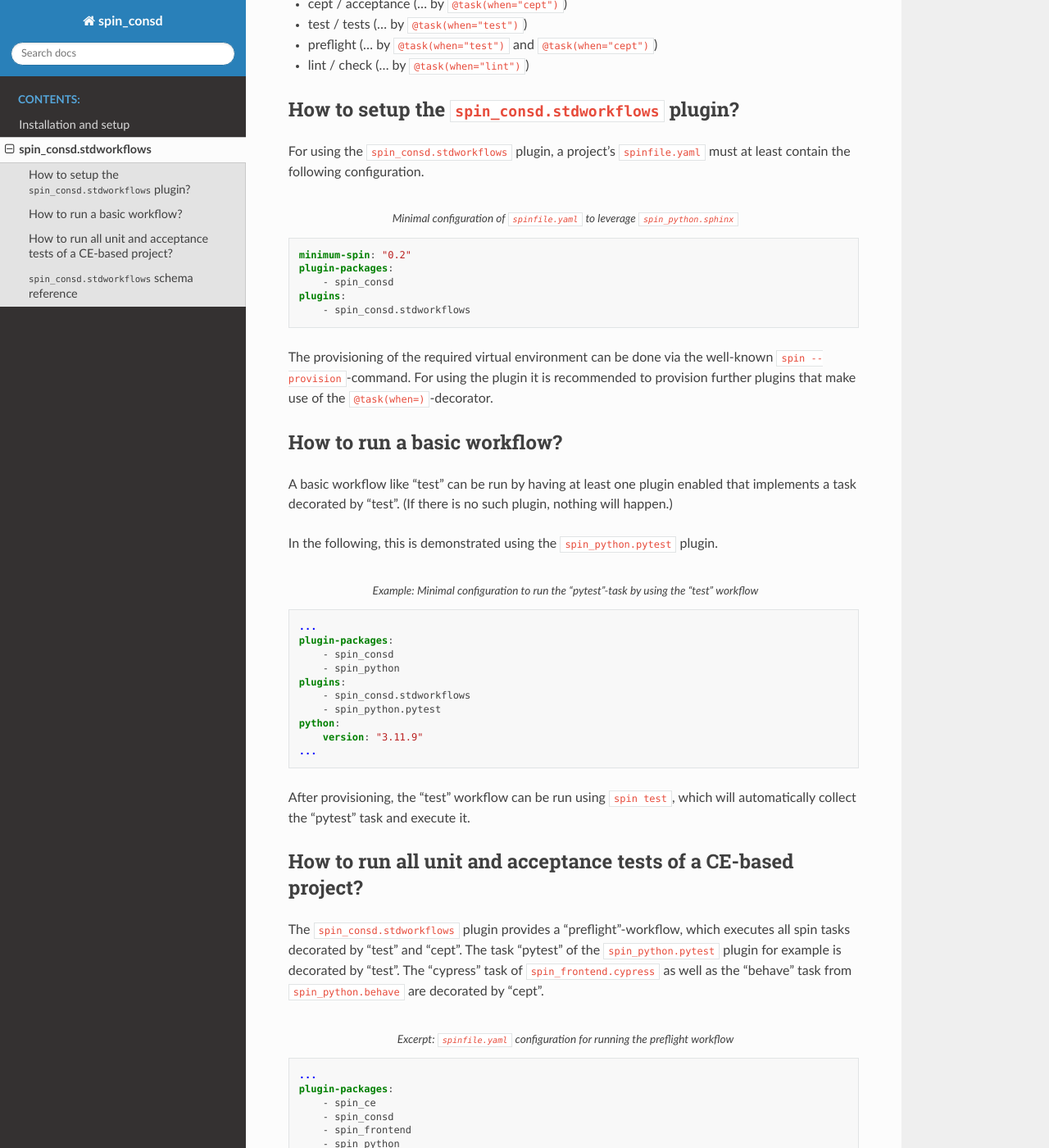
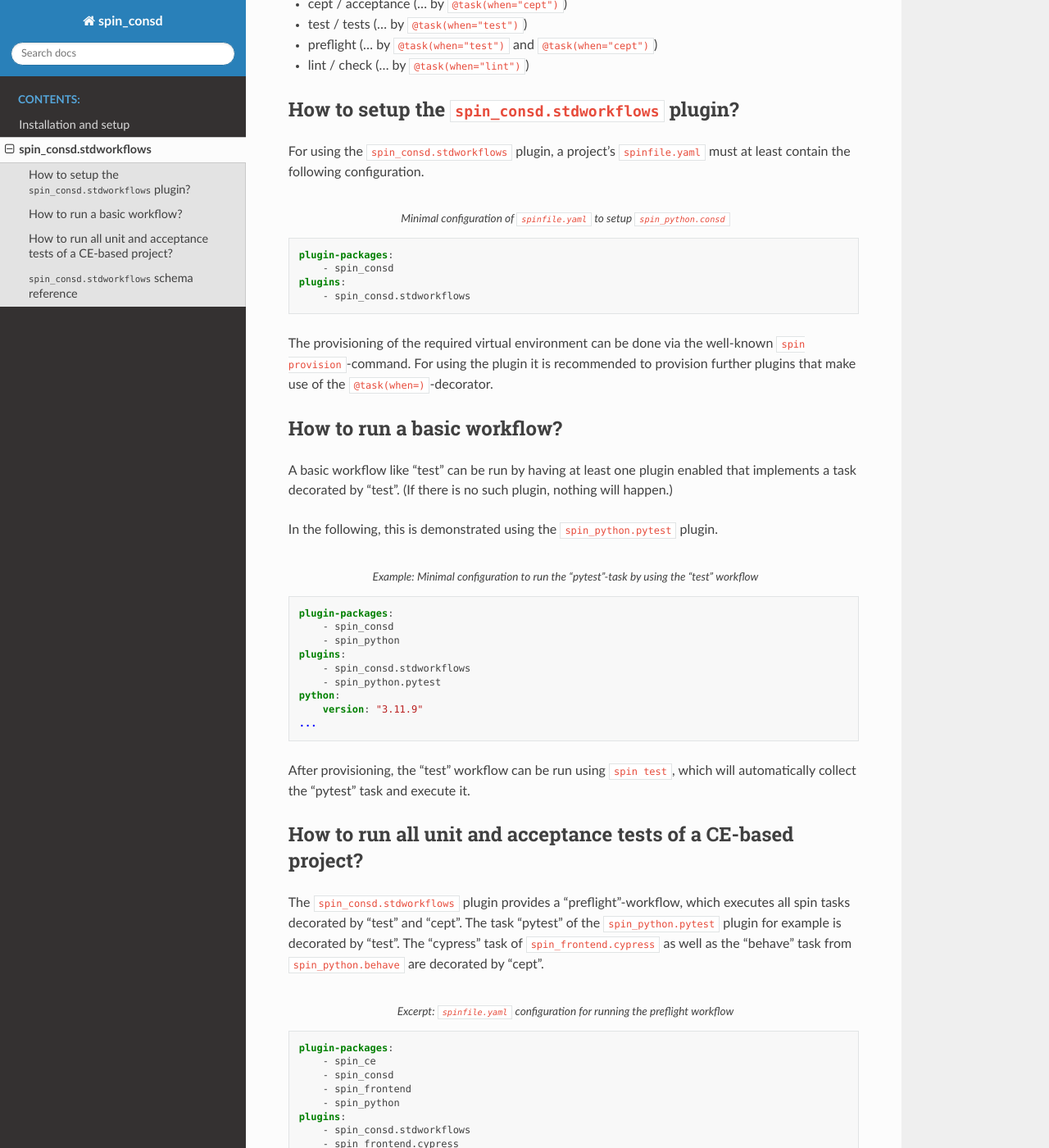
Before and after one commit to cslab/csspin-workflows, a Sphinx documentation site: the page built from docs/plugins/stdworkflows.rst, in a window 1280 px wide and 1400 px high, scrolled down 314 px. Shown: the whole window at 82% size. Built offline with Sphinx 7.4.7 and the Read the Docs theme 2.0.0, drawn with Linux system fonts in a browser that asks for light colours; pages that are not in the unit, such as notebooks, are missing from menus.

Commit message:
Resolve "--provision and --cleanup are now tasks"

```diff
--- a/docs/installation.rst
+++ b/docs/installation.rst
@@ -17,7 +17,6 @@ within a project's ``spinfile.yaml``.
 .. code-block:: yaml
     :caption: Example: ``spinfile.yaml`` setup to enable the pytest and python plugins
 
-    minimum-spin: "0.2"
     plugin-packages:
         - spin_consd
     plugins:
@@ -28,7 +27,7 @@ following command within the project's directory:
 
 .. code-block:: console
 
-    spin --provision
+    spin provision
 
 The plugins defined in the plugins section of the ``spinfile.yaml`` can now be
 used, using:
--- a/docs/plugins/stdworkflows.rst
+++ b/docs/plugins/stdworkflows.rst
@@ -27,16 +27,15 @@ For using the ``spin_consd.stdworkflows`` plugin, a project's ``spinfile.yaml``
 must at least contain the following configuration.
 
 .. code-block:: yaml
-    :caption: Minimal configuration of ``spinfile.yaml`` to leverage ``spin_python.sphinx``
+    :caption: Minimal configuration of ``spinfile.yaml`` to setup ``spin_python.consd``
 
-    minimum-spin: "0.2"
     plugin-packages:
         - spin_consd
     plugins:
         - spin_consd.stdworkflows
 
 The provisioning of the required virtual environment can be done via the
-well-known ``spin --provision``-command. For using the plugin it is recommended
+well-known ``spin provision``-command. For using the plugin it is recommended
 to provision further plugins that make use of the ``@task(when=)``-decorator.
 
 How to run a basic workflow?
@@ -51,7 +50,6 @@ In the following, this is demonstrated using the ``spin_python.pytest`` plugin.
 .. code-block:: yaml
     :caption: Example: Minimal configuration to run the "pytest"-task by using the "test" workflow
 
-    ...
     plugin-packages:
         - spin_consd
         - spin_python
@@ -77,7 +75,6 @@ task of ``spin_frontend.cypress`` as well as the "behave" task from
 .. code-block:: yaml
     :caption: Excerpt: ``spinfile.yaml`` configuration for running the preflight workflow
 
-    ...
     plugin-packages:
         - spin_ce
         - spin_consd
--- a/spinfile.yaml
+++ b/spinfile.yaml
@@ -1,6 +1,5 @@
 # The spinfile.yaml for spin_docs is required since building the documentation
 # requires a provisioned project.
-minimum-spin: '0.2'
 
 plugin-packages:
     - spin_python
```
Also changed, not shown: .gitlab-ci.yml, .pre-commit-config.yaml, 2 other files.
